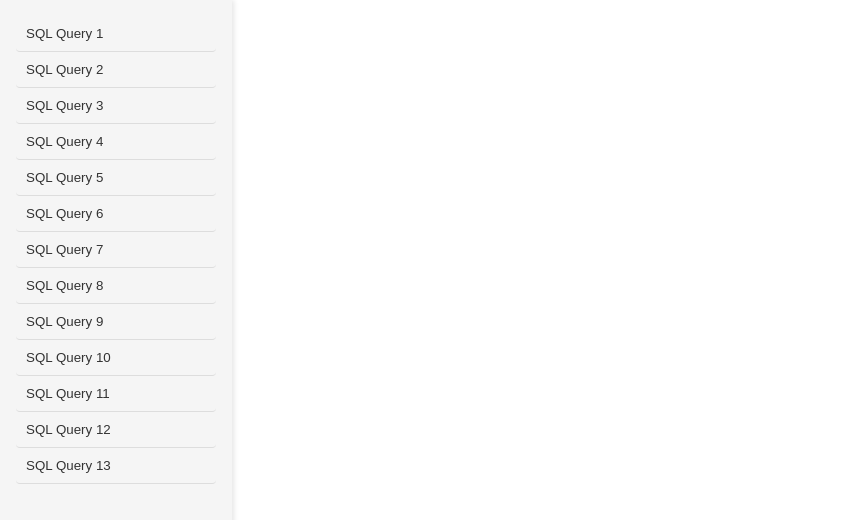
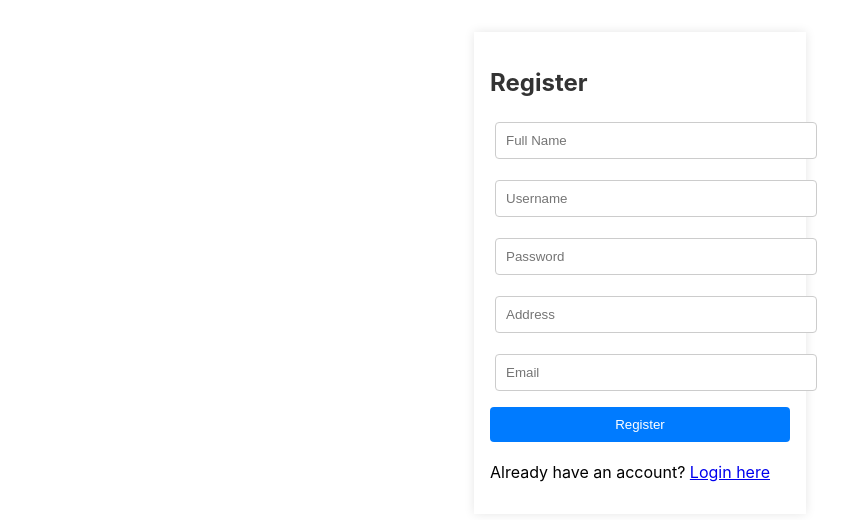
Before and after one commit to panosvlo/logdb, a React (Create React App) app in the folder logdb-dashboard/: page /register in a window 1280 px wide. Shown: the top 520 px of the page, without its empty margins (0-862 px from the left). Built offline with nearby package versions, Linux system fonts and the light colour scheme.

Commit message:
Working Login and Registration pages

```diff
--- a/logdb-dashboard/src/App.css
+++ b/logdb-dashboard/src/App.css
@@ -101,3 +101,25 @@
   color: #333;
   font-size: 1rem;
 }
+
+.auth-form {
+  max-width: 300px;
+  margin: auto;
+  padding: 1rem;
+  box-shadow: 0 0 10px rgba(0, 0, 0, 0.1);
+  background: #fff;
+  margin-top: 2rem;
+}
+
+.auth-form h2 {
+  color: #333;
+}
+
+.auth-form input {
+  width: 100%;
+  margin-bottom: 1rem;
+}
+
+.auth-form button {
+  width: 100%;
+}
--- a/logdb-dashboard/src/App.js
+++ b/logdb-dashboard/src/App.js
@@ -1,19 +1,29 @@
 import React, { useState } from 'react';
 import './App.css';
 import axios from 'axios';
+import { BrowserRouter as Router, Route, Routes, Navigate } from 'react-router-dom';
 import Sidebar from './Sidebar';
 import MainContent from './MainContent';
 import ApiForm from './ApiForm';
 import apis from './apiConfig'; // Import your API configuration
+import Login from './Login';
+import Register from './Register';
 
 function App() {
   const [selectedApi, setSelectedApi] = useState(null);
   const [params, setParams] = useState({});
   const [data, setData] = useState(null);
+  const [token, setToken] = useState(localStorage.getItem('token')); // If you're storing the token in localStorage
 
   const handleParamChange = (e) => {
     const { name, value } = e.target;
     setParams(prevParams => ({ ...prevParams, [name]: value }));
+  };
+
+  const isAuthenticated = () => {
+    // Check if the token is valid (exists, not expired, etc.)
+    // This is a simplified example; in a real app, you'd also need to check if the token is expired
+    return token;
   };
 
   const handleSubmit = async (e) => {
@@ -48,6 +58,18 @@ function App() {
     }, {}));
   };
 
+  if (!isAuthenticated()) {
+    return (
+      <Router>
+        <Routes>
+          <Route path="/login" element={<Login setToken={setToken} />} />
+          <Route path="/register" element={<Register />} />
+          <Route path="*" element={<Navigate replace to="/login" />} />
+        </Routes>
+      </Router>
+    );
+  }
+
   return (
     <div className="app-container">
       <Sidebar apis={apis} selectedApi={selectedApi} onSelectApi={handleSelectApi} />
--- /dev/null
+++ b/logdb-dashboard/src/Login.js
@@ -0,0 +1,36 @@
+import React, { useState } from 'react';
+import axios from 'axios';
+import { useNavigate, Link } from 'react-router-dom';
+
+function Login({ setToken }) {
+  const [username, setUsername] = useState('');
+  const [password, setPassword] = useState('');
+  const navigate = useNavigate();
+
+  const handleLogin = async (event) => {
+      event.preventDefault();
+      try {
+        const response = await axios.post('http://localhost:8080/api/users/login', { username, password });
+        setToken(response.data.jwt);
+        navigate('/'); // Redirect to the main page after successful login
+      } catch (error) {
+        console.error('Login failed:', error);
+      }
+    };
+
+  return (
+    <div className="auth-form">
+      <h2>Login</h2>
+      <form onSubmit={handleLogin}>
+        <input type="text" placeholder="Username" value={username} onChange={(e) => setUsername(e.target.value)} required />
+        <input type="password" placeholder="Password" value={password} onChange={(e) => setPassword(e.target.value)} required />
+        <button type="submit">Login</button>
+      </form>
+      <p>
+        Don't have an account? <Link to="/register">Register here</Link>
+      </p>
+    </div>
+  );
+}
+
+export default Login;
--- /dev/null
+++ b/logdb-dashboard/src/Register.js
@@ -0,0 +1,82 @@
+import React, { useState } from 'react';
+import axios from 'axios';
+import { useNavigate, Link } from 'react-router-dom';
+
+function Register() {
+  const [user, setUser] = useState({
+    name: '',
+    username: '',
+    password: '',
+    address: '',
+    email: ''
+  });
+  const navigate = useNavigate();
+
+  const handleInputChange = (event) => {
+    const { name, value } = event.target;
+    setUser({ ...user, [name]: value });
+  };
+
+  const handleRegister = async (event) => {
+    event.preventDefault();
+    try {
+      await axios.post('http://localhost:8080/api/users/register', user);
+      navigate('/login'); // Redirect to login page after registration
+    } catch (error) {
+      console.error('Registration failed:', error);
+    }
+  };
+
+  return (
+      <div className="auth-form">
+        <h2>Register</h2>
+        <form onSubmit={handleRegister}>
+          <input
+            type="text"
+            name="name"
+            placeholder="Full Name"
+            value={user.name}
+            onChange={handleInputChange}
+            required
+          />
+          <input
+            type="text"
+            name="username"
+            placeholder="Username"
+            value={user.username}
+            onChange={handleInputChange}
+            required
+          />
+          <input
+            type="password"
+            name="password"
+            placeholder="Password"
+            value={user.password}
+            onChange={handleInputChange}
+            required
+          />
+          <input
+            type="text"
+            name="address"
+            placeholder="Address"
+            value={user.address}
+            onChange={handleInputChange}
+          />
+          <input
+            type="email"
+            name="email"
+            placeholder="Email"
+            value={user.email}
+            onChange={handleInputChange}
+            required
+          />
+          <button type="submit">Register</button>
+        </form>
+        <p>
+          Already have an account? <Link to="/login">Login here</Link>
+        </p>
+      </div>
+    );
+  }
+
+  export default Register;
```
